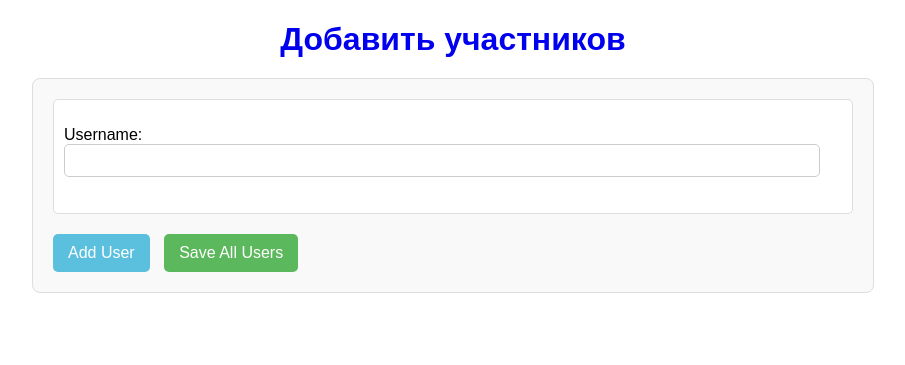
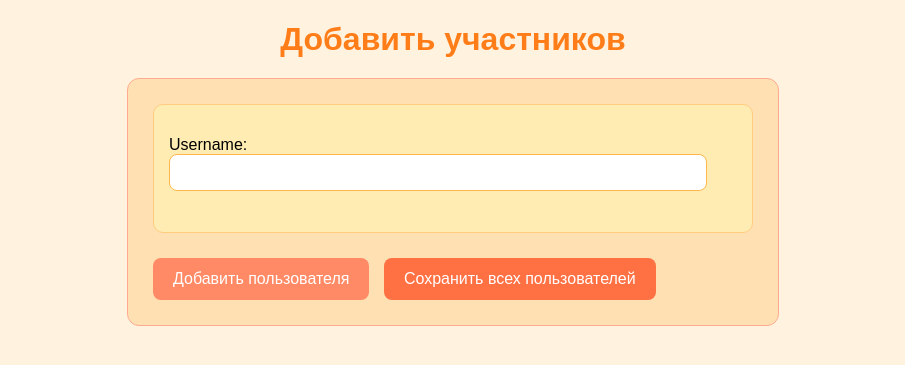
Before and after one commit to z6daB/WhoToWhom, a Django app: page /create_users/1/ in a window 1280 px wide. Shown: the top 365 px of the page, without its empty margins (187-1092 px from the left). Run offline with Django 4.2, Linux system fonts and the light colour scheme; tables that the repository leaves empty hold one stand-in row (values such as "Sample post").

Commit message:
changing css styles and minor changes in html pages

```diff
--- a/mysite/static/css/create_users.css
+++ b/mysite/static/css/create_users.css
@@ -2,49 +2,50 @@
 body {
     font-family: Arial, sans-serif;
     margin: 20px;
+    background-color: #fff3e0; /* Теплый светло-оранжевый фон */
 }
 
 h1 {
-    color: #333;
+    color: #d84315; /* Теплый терракотовый оттенок */
     text-align: center;
     margin-bottom: 20px;
 }
 
 /* Стили для формы */
 form {
-    max-width: 800px;
+    max-width: 600px; /* Оставляем уже */
     margin: 0 auto;
-    padding: 20px;
-    border: 1px solid #ddd;
-    border-radius: 8px;
-    background-color: #f9f9f9;
+    padding: 25px; /* Увеличен padding */
+    border: 1px solid #ffab91; /* Теплый светлый оранжевый */
+    border-radius: 12px; /* Более скругленные углы */
+    background-color: #ffe0b2; /* Теплый персиковый фон */
 }
 
 #formset-container {
-    margin-bottom: 20px;
+    margin-bottom: 25px;
 }
 
 .form-row {
     margin-bottom: 15px;
-    padding: 10px;
-    border: 1px solid #ddd;
-    border-radius: 5px;
-    background-color: #fff;
+    padding: 15px; /* Увеличен padding */
+    border: 1px solid #ffcc80; /* Теплый светло-оранжевый */
+    border-radius: 10px; /* Более скругленные углы */
+    background-color: #ffecb3; /* Теплый светлый фон */
     position: relative;
     transition: background-color 0.3s ease;
 }
 
 .form-row:hover {
-    background-color: #f0f0f0;
+    background-color: #ffe082; /* Более насыщенный теплый цвет при наведении */
 }
 
 .form-row input[type="text"],
 .form-row input[type="email"],
 .form-row select {
-    width: calc(100% - 22px);
-    padding: 8px;
-    border: 1px solid #ccc;
-    border-radius: 5px;
+    width: calc(100% - 30px); /* Оставляем уже */
+    padding: 10px; /* Увеличен padding */
+    border: 1px solid #ffb74d; /* Теплый оранжевый */
+    border-radius: 8px; /* Более скругленные углы */
     box-sizing: border-box;
     margin-bottom: 10px;
 }
@@ -53,27 +54,27 @@ form {
     position: absolute;
     top: 10px;
     right: 10px;
-    background-color: #d9534f;
+    background-color: #e57373; /* Теплый красноватый цвет */
     border: none;
     color: #fff;
-    padding: 5px 10px;
-    border-radius: 5px;
+    padding: 7px 12px; /* Увеличен размер кнопки */
+    border-radius: 8px; /* Более скругленные углы */
     cursor: pointer;
     font-size: 14px;
     transition: background-color 0.3s ease;
 }
 
 .delete-form-row:hover {
-    background-color: #c9302c;
+    background-color: #d32f2f; /* Насыщенный теплый красный при наведении */
 }
 
 #add-form-row {
     display: inline-block;
-    background-color: #5bc0de;
+    background-color: #ff8a65; /* Теплый коралловый цвет */
     border: none;
     color: #fff;
-    padding: 10px 15px;
-    border-radius: 5px;
+    padding: 12px 20px; /* Увеличен размер кнопки */
+    border-radius: 8px; /* Более скругленные углы */
     cursor: pointer;
     font-size: 16px;
     transition: background-color 0.3s ease;
@@ -81,21 +82,21 @@ form {
 }
 
 #add-form-row:hover {
-    background-color: #31b0d5;
+    background-color: #f4511e; /* Яркий теплый оранжевый при наведении */
 }
 
 button[type="submit"] {
     display: inline-block;
-    background-color: #5cb85c;
+    background-color: #ff7043; /* Теплый оранжево-красный цвет */
     border: none;
     color: #fff;
-    padding: 10px 15px;
-    border-radius: 5px;
+    padding: 12px 20px; /* Увеличен размер кнопки */
+    border-radius: 8px; /* Более скругленные углы */
     cursor: pointer;
     font-size: 16px;
     transition: background-color 0.3s ease;
 }
 
 button[type="submit"]:hover {
-    background-color: #4cae4c;
+    background-color: #e64a19; /* Темно-оранжевый при наведении */
 }
--- a/mysite/templates/splitwise/create_users.html
+++ b/mysite/templates/splitwise/create_users.html
@@ -2,7 +2,7 @@
 {% load static %}
 {% block link %}<link rel="stylesheet" href='{% static "css/create_users.css" %}'>{% endblock link %}
 {% block content %}
-<h1><a href="{% url 'index' %}" style="text-decoration:  none">Добавить участников</a></h1>
+<h1><a href="{% url 'index' %}" style="text-decoration: none; color: rgb(255, 125, 25);">Добавить участников</a></h1>
 <form method="post">
     {% csrf_token %}
     {{ formset.management_form }}
@@ -14,14 +14,12 @@
             <!-- Скрытое поле для идентификатора формы -->
             <input type="hidden" name="form-{{ forloop.counter0 }}-id" id="id_form-{{ forloop.counter0 }}-id"
                    value="{{ form.instance.id }}">
-            <!-- Кнопка удаления -->
-            <button type="button" class="delete-form-row" data-form-id="{{ forloop.counter0 }}">Delete</button>
             {% endif %}
         </div>
         {% endfor %}
     </div>
-    <button type="button" id="add-form-row">Add User</button>
-    <button type="submit">Save All Users</button>
+    <button type="button" id="add-form-row">Добавить пользователя</button>
+    <button type="submit">Сохранить всех пользователей</button>
 </form>
 
 <script type="text/javascript">
@@ -55,7 +53,7 @@
     <div class="form-row">
         {{ formset.empty_form.as_p }}
         <input type="hidden" name="form-__prefix__-id" id="id_form-__prefix__-id">
-        <button type="button" class="delete-form-row" data-form-id="__prefix__">Delete</button>
+        <button type="button" class="delete-form-row" data-form-id="__prefix__">Удалить</button>
     </div>
 </div>
 {% endblock content %}
```
Also changed, not shown: mysite/static/css/styles.css (+17 -14 lines).
